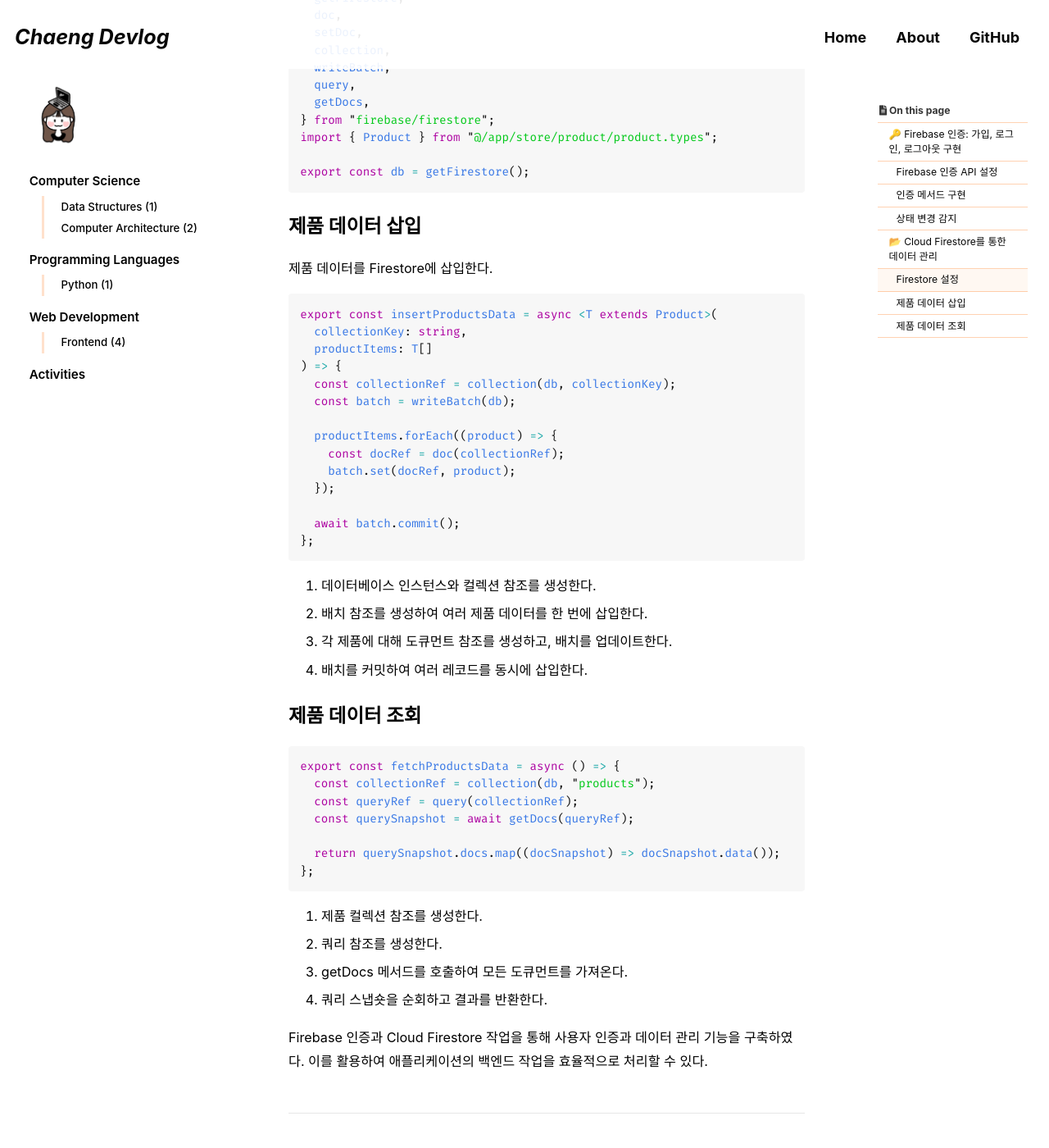
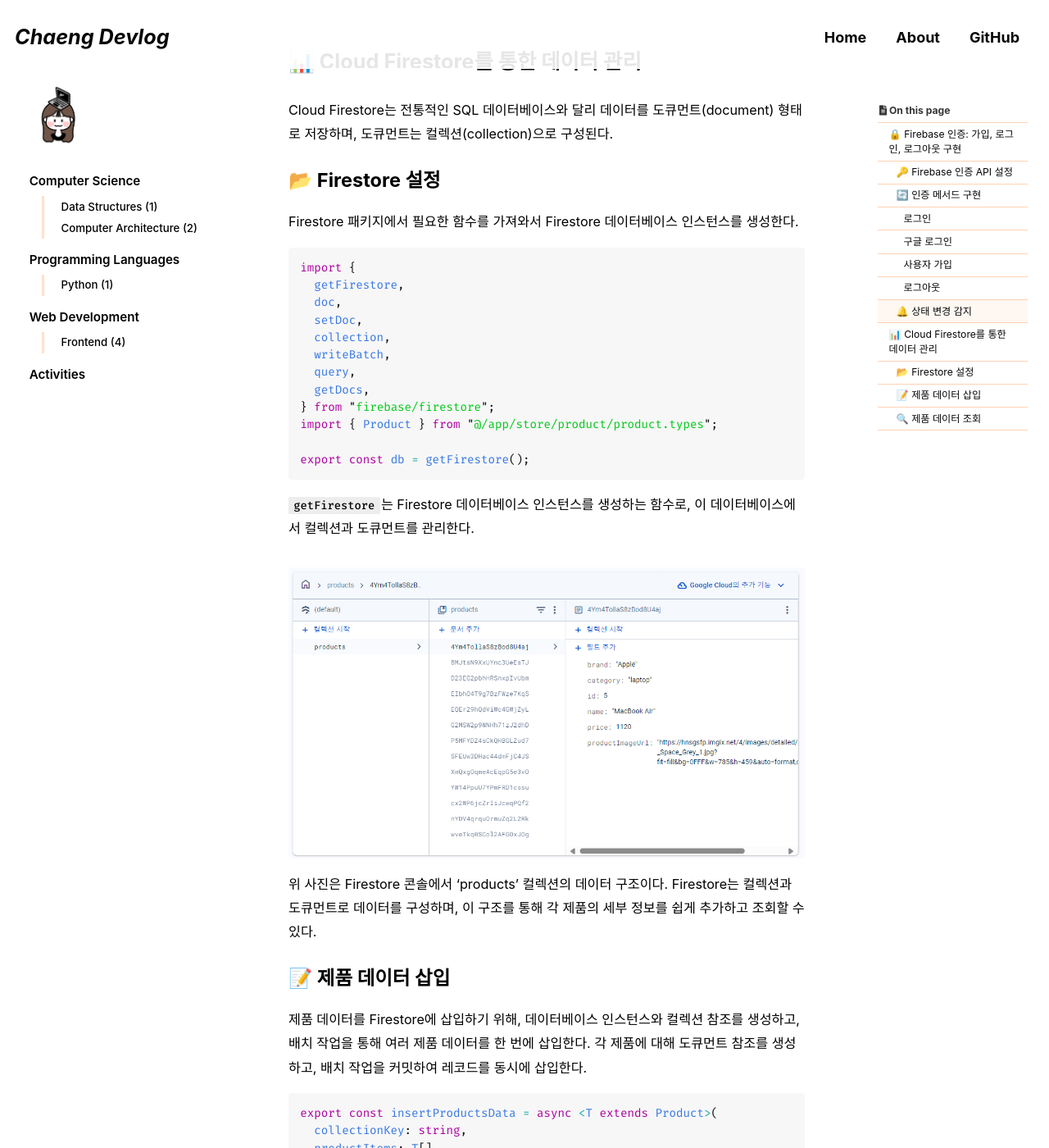
Before and after one commit to cchaeyoung/cchaeyoung.github.io, a Jekyll site: the page built from _posts/2024-09-18-firebase-auth-backend.md, in a window 1280 px wide and 1400 px high, scrolled down 4669 px. Shown: the whole window at 82% size. Built offline with Jekyll 4.4.1, drawn with Linux system fonts in a browser that asks for light colours; cached includes are drawn as plain includes; some web fonts are replaced; comment, search, counter and statistics services are not loaded; some of the changed text lies outside the part shown.

Commit message:
chore: Update content for Firebase auth backend post

````diff
--- a/_posts/2024-09-18-firebase-auth-backend.md
+++ b/_posts/2024-09-18-firebase-auth-backend.md
@@ -26,11 +26,11 @@
 
 ---
 
-# 🔑 Firebase 인증: 가입, 로그인, 로그아웃 구현
+# 🔒 Firebase 인증: 가입, 로그인, 로그아웃 구현
 
 Firebase Authentication을 활용하여 사용자의 로그인, 가입, 로그아웃 기능을 구현한다. `firebase/auth` 패키지를 사용하여 이메일 및 비밀번호 로그인, 구글 로그인 등을 처리할 수 있다.
 
-## Firebase 인증 API 설정
+## 🔑 Firebase 인증 API 설정
 
 먼저 Firebase 앱 인스턴스를 생성하고, 인증 메서드를 가져온다.
 
@@ -57,11 +57,12 @@
 });
 ```
 
-## 인증 메서드 구현
+## 🔄 인증 메서드 구현
 
 이메일과 비밀번호를 사용한 로그인, 구글 로그인을 위한 메서드, 사용자 가입, 로그아웃 메서드를 구현한다.
 
-**로그인**
+### 로그인
+
 이메일과 비밀번호를 사용하여 사용자를 로그인시키는 메서드이다.
 
 ```ts
@@ -76,7 +77,14 @@
 
 ![login-main](/assets/images/posts_img/frontend/login-main.png)
 
-**구글 로그인**
+위의 로그인 화면에서 이메일과 비밀번호를 입력하여 로그인할 수 있다.
+
+![login-name](/assets/images/posts_img/frontend/login-name.png)
+
+로그인에 성공하면 사용자 이름이 화면에 표시된다. 이는 사용자가 성공적으로 로그인했음을 시각적으로 확인할 수 있다.
+
+### 구글 로그인
+
 구글 로그인을 위한 메서드이다.
 
 ```ts
@@ -87,7 +95,8 @@
 
 ![google-login](/assets/images/posts_img/frontend/google-login.png)
 
-**사용자 가입**
+### 사용자 가입
+
 이메일과 비밀번호를 사용한 사용자 가입 메서드이다.
 
 ```ts
@@ -122,13 +130,15 @@
   onAuthStateChanged(auth, callback);
 ```
 
-# 📂 Cloud Firestore를 통한 데이터 관리
+---
+
+# 📊 Cloud Firestore를 통한 데이터 관리
 
 Cloud Firestore는 전통적인 SQL 데이터베이스와 달리 데이터를 도큐먼트(document) 형태로 저장하며, 도큐먼트는 컬렉션(collection)으로 구성된다.
 
-## Firestore 설정
+## 📂 Firestore 설정
 
-Firestore 패키지에서 필요한 함수를 가져온다.
+Firestore 패키지에서 필요한 함수를 가져와서 Firestore 데이터베이스 인스턴스를 생성한다.
 
 ```ts
 import {
@@ -145,9 +155,14 @@
 export const db = getFirestore();
 ```
 
-## 제품 데이터 삽입
+`getFirestore`는 Firestore 데이터베이스 인스턴스를 생성하는 함수로, 이 데이터베이스에서 컬렉션과 도큐먼트를 관리한다.
 
-제품 데이터를 Firestore에 삽입한다.
+![database](/assets/images/posts_img/frontend/database.png)
+위 사진은 Firestore 콘솔에서 'products' 컬렉션의 데이터 구조이다. Firestore는 컬렉션과 도큐먼트로 데이터를 구성하며, 이 구조를 통해 각 제품의 세부 정보를 쉽게 추가하고 조회할 수 있다.
+
+## 📝 제품 데이터 삽입
+
+제품 데이터를 Firestore에 삽입하기 위해, 데이터베이스 인스턴스와 컬렉션 참조를 생성하고, 배치 작업을 통해 여러 제품 데이터를 한 번에 삽입한다. 각 제품에 대해 도큐먼트 참조를 생성하고, 배치 작업을 커밋하여 레코드를 동시에 삽입한다.
 
 ```ts
 export const insertProductsData = async <T extends Product>(
@@ -166,12 +181,9 @@
 };
 ```
 
-1. 데이터베이스 인스턴스와 컬렉션 참조를 생성한다.
-2. 배치 참조를 생성하여 여러 제품 데이터를 한 번에 삽입한다.
-3. 각 제품에 대해 도큐먼트 참조를 생성하고, 배치를 업데이트한다.
-4. 배치를 커밋하여 여러 레코드를 동시에 삽입한다.
+## 🔍 제품 데이터 조회
 
-## 제품 데이터 조회
+제품 데이터를 조회하기 위해, 제품 컬렉션 참조를 생성하고 쿼리 참조를 사용하여 모든 도큐먼트를 가져온다. 쿼리 스냅숏을 순회하여 결과를 반환한다.
 
 ```ts
 export const fetchProductsData = async () => {
@@ -183,11 +195,6 @@
 };
 ```
 
-1. 제품 컬렉션 참조를 생성한다.
-2. 쿼리 참조를 생성한다.
-3. getDocs 메서드를 호출하여 모든 도큐먼트를 가져온다.
-4. 쿼리 스냅숏을 순회하고 결과를 반환한다.
-
 Firebase 인증과 Cloud Firestore 작업을 통해 사용자 인증과 데이터 관리 기능을 구축하였다.
 이를 활용하여 애플리케이션의 백엔드 작업을 효율적으로 처리할 수 있다.
 
````
Also changed, not shown: other parts of _posts/2024-09-18-firebase-auth-backend.md (+3 -4 lines), assets/images/posts_img/frontend/database.png (added), assets/images/posts_img/frontend/login-name.png (added).
